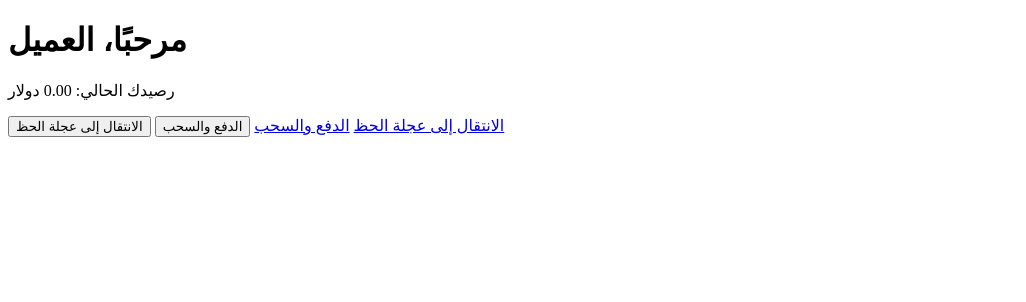
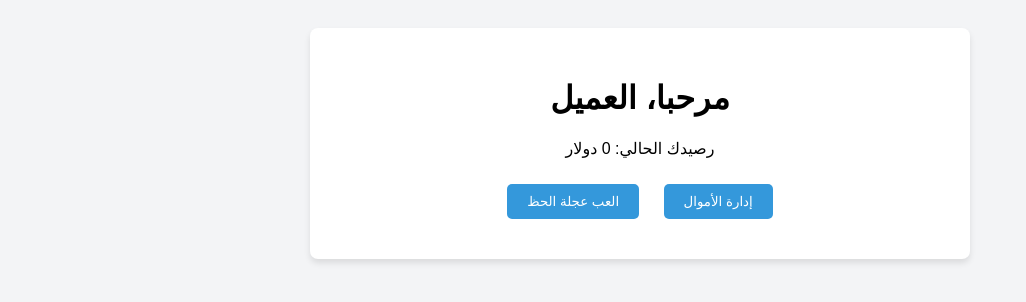
Before and after one commit to Noha173/webosayto, a plain HTML site: page account.html in a window 1280 px wide. Shown: the whole page, without its empty margins (0-1026 px from the left). Drawn offline with Linux system fonts and the light colour scheme.

Commit message:
account.html

```diff
--- a/account.html
+++ b/account.html
@@ -4,25 +4,48 @@
     <meta charset="UTF-8">
     <meta name="viewport" content="width=device-width, initial-scale=1.0">
     <title>حساب العميل</title>
+    <style>
+        body {
+            font-family: Arial, sans-serif;
+            text-align: center;
+            background-color: #f3f4f6;
+            padding: 20px;
+        }
+        .container {
+            margin: 0 auto;
+            max-width: 600px;
+            background: white;
+            padding: 30px;
+            border-radius: 8px;
+            box-shadow: 0 4px 6px rgba(0, 0, 0, 0.1);
+        }
+        .actions button {
+            margin: 10px;
+            padding: 10px 20px;
+            background-color: #3498db;
+            color: white;
+            border: none;
+            border-radius: 5px;
+            cursor: pointer;
+        }
+        .actions button:hover {
+            background-color: #2980b9;
+        }
+    </style>
 </head>
 <body>
-    <h1>مرحبًا، <span id="client-name"></span></h1>
-    <p>رصيدك الحالي: <span id="client-balance"></span> دولار</p>
-    <button onclick="window.location.href='wheel.html'">الانتقال إلى عجلة الحظ</button>
-    <button onclick="window.location.href='payment.html'">الدفع والسحب</button>
-
+    <div class="container">
+        <h1>مرحبا، <span id="username">العميل</span></h1>
+        <p>رصيدك الحالي: <span id="balance">0</span> دولار</p>
+        <div class="actions">
+            <button onclick="window.location.href='wheel.html'">العب عجلة الحظ</button>
+            <button onclick="window.location.href='payment.html'">إدارة الأموال</button>
+        </div>
+    </div>
     <script>
-        window.onload = function() {
-            // استرجاع اسم العميل والرصيد من localStorage
-            const clientName = localStorage.getItem("clientName") || "العميل";
-            const clientBalance = localStorage.getItem("clientBalance") || "0.00";
-
-            // عرض البيانات في الصفحة
-            document.getElementById("client-name").innerText = clientName;
-            document.getElementById("client-balance").innerText = clientBalance;
-        }
+        // عرض اسم المستخدم ورصيده من التخزين المحلي
+        document.getElementById("username").innerText = localStorage.getItem("username") || "العميل";
+        document.getElementById("balance").innerText = localStorage.getItem("balance") || "0";
     </script>
 </body>
 </html>
-<a href="wheel.html">الانتقال إلى عجلة الحظ</a>
-<a href="payment.html">الدفع والسحب</a>
```
